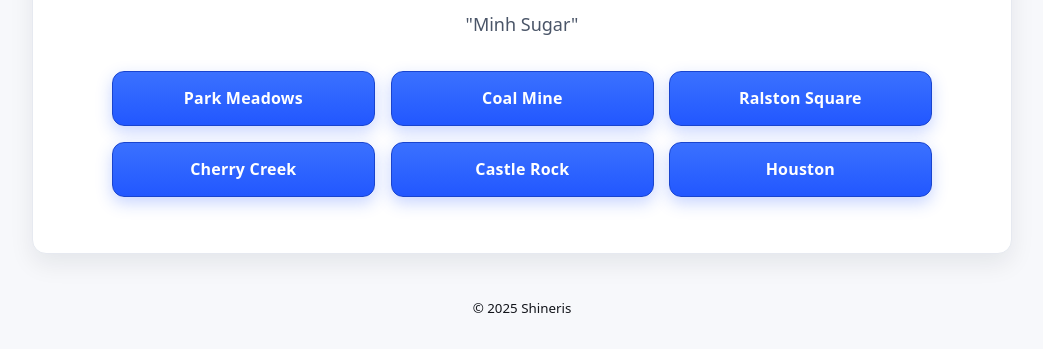
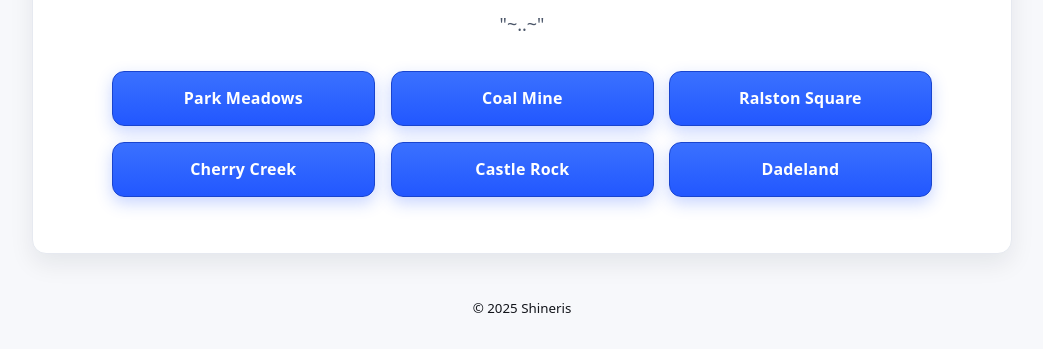
Before and after one commit to devminhngo/eThanBoba, a plain HTML site: page index.html in a window 1280 px wide. Shown: the part 451-800 px from the top of the page, without its empty margins (118-1161 px from the left). Drawn offline with Linux system fonts and the light colour scheme.

Commit message:
add new store

```diff
--- a/index.html
+++ b/index.html
@@ -22,7 +22,7 @@
   <main class="wrap" id="main-content">
     <section class="hero" aria-labelledby="title">
       <h1 id="title">Drink More Think Less</h1>
-      <p class="sub">"Minh Sugar"</p>
+      <p class="sub">"~..~"</p>
 
       <nav class="button-grid" aria-label="Primary actions">
         <a class="btn" href="https://script.google.com/macros/s/AKfycby01G3KpdCpFo-FEQeDC-mhB4C9KWpimH9thKDwMUeYCQbn83D0EymqTic1mXa2uz_wiw/exec"
@@ -35,7 +35,8 @@
               >Cherry Creek</a>
         <a class="btn" href="https://script.google.com/macros/s/AKfycbws-WcWs3ONma0sHOo5lHussHcKXA-qXE08WcbWqBZbzRVK-fUXwp0g3C6CN1B_zWs/exec"
               >Castle Rock</a>
-        <a class="btn" href="#six">Houston</a>
+        <a class="btn" href="https://script.google.com/macros/s/AKfycbxka7fmN8vXoOD5EKJACsdmqsbERfdbtbblT1ynRizXZfeChXCm3i__PXLKOCT8YeE/exec"
+              >Dadeland</a>
       </nav>
     </section>
   </main>
```
Also changed, not shown: bg.jpg, bg1.jpg (added).
